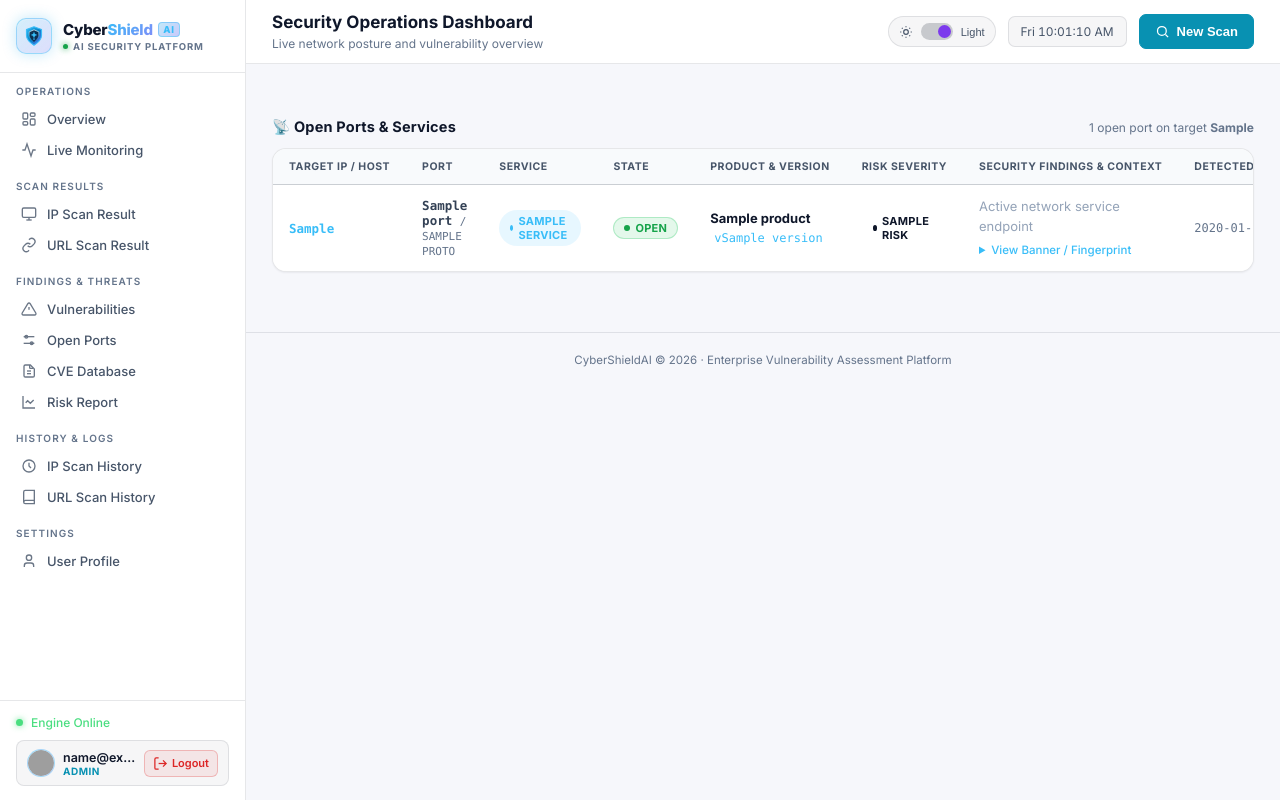
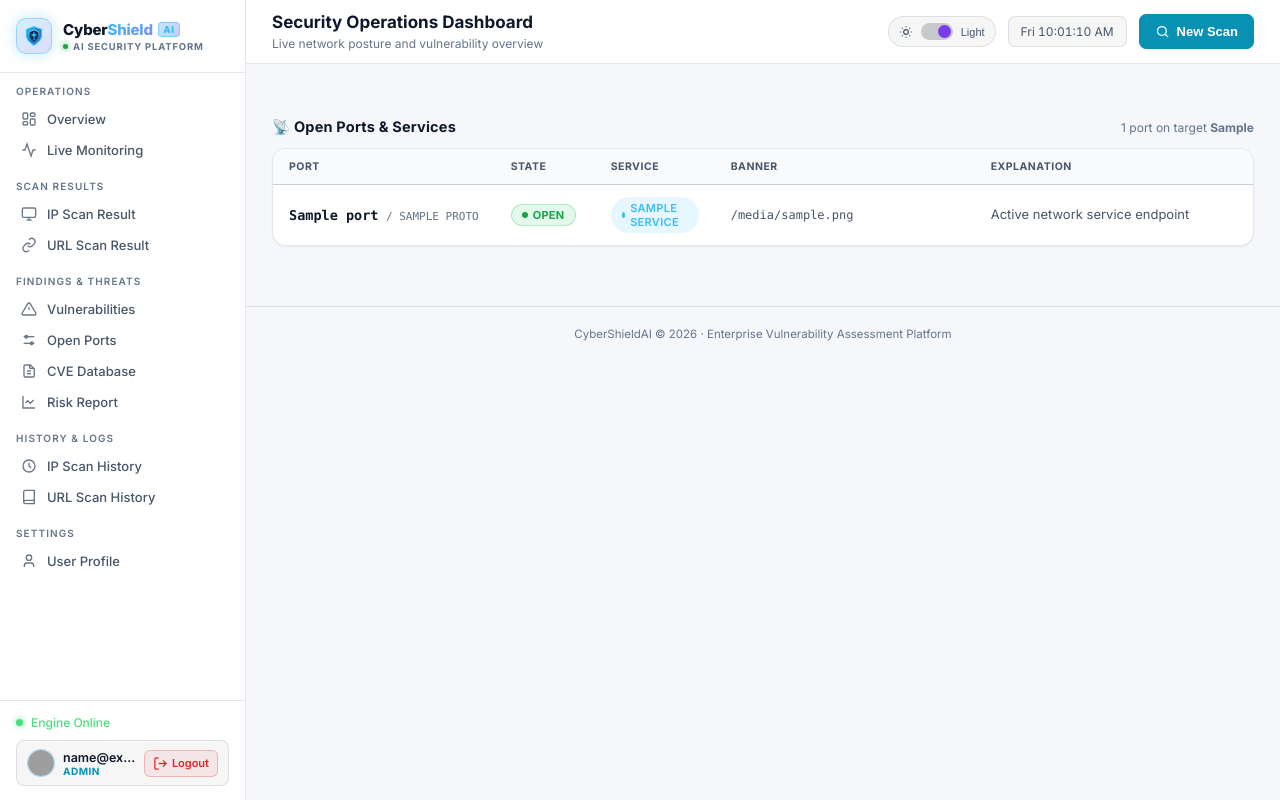
Before and after one commit to shubhvaghani2108/CyberShieldAI, a Flask app: template dashboard/templates/ports.html in a window 1280 px wide. Run offline with Flask 3, Linux system fonts and the light colour scheme; the visitor is signed in with stand-in values (Sample User, id 1); the template is opened without the code that fills it: most values are stand-ins (such as "Sample title", 1, 10 or a date in 2020); some libraries are stand-ins or nearby versions; grey boxes are pictures that could not be loaded.

Commit message:
Simplify Ports page to 5 clean columns: Port, State, Service, Banner, Explanation

```diff
--- a/dashboard/templates/ports.html
+++ b/dashboard/templates/ports.html
@@ -4,7 +4,7 @@
 {% block content %}
 <div class="panel-heading">
     <h2>📡 Open Ports &amp; Services</h2>
-    <span class="sub">{{ rows|length }} open port{{ 's' if rows|length != 1 else '' }} on target <strong>{{ latest_ip or "latest scan" }}</strong></span>
+    <span class="sub">{{ rows|length }} port{{ 's' if rows|length != 1 else '' }} on target <strong>{{ latest_ip or "latest scan target" }}</strong></span>
 </div>
 
 {% if rows %}
@@ -12,85 +12,65 @@
     <table>
         <thead>
             <tr>
-                <th>Target IP / Host</th>
-                <th>Port</th>
-                <th>Service</th>
-                <th>State</th>
-                <th>Product &amp; Version</th>
-                <th>Risk Severity</th>
-                <th>Security Findings &amp; Context</th>
-                <th>Detected At</th>
+                <th style="width: 110px;">Port</th>
+                <th style="width: 100px;">State</th>
+                <th style="width: 120px;">Service</th>
+                <th style="width: 260px;">Banner</th>
+                <th>Explanation</th>
             </tr>
         </thead>
         <tbody>
         {% for row in rows %}
-        {% set ip_val = row['ip'] if row['ip'] is defined else (row[0] if row|length > 0 else (latest_ip or '—')) %}
         {% set port_val = row['port'] if row['port'] is defined else row[1] %}
         {% set proto_val = row['proto'] if row['proto'] is defined else 'TCP' %}
         {% set state_val = row['state'] if row['state'] is defined else (row[2] if row|length > 2 else 'open') %}
         {% set service_val = row['service'] if row['service'] is defined else (row[3] if row|length > 3 else 'unknown') %}
-        {% set product_val = row['product'] if row['product'] is defined else 'Not detected' %}
-        {% set version_val = row['version'] if row['version'] is defined else 'Not detected' %}
         {% set banner_val = row['banner'] if row['banner'] is defined else (row[4] if row|length > 4 else 'Not detected') %}
-        {% set risk_val = row['risk'] if row['risk'] is defined else 'Low' %}
-        {% set vuln_val = row['vuln_mapping'] if row['vuln_mapping'] is defined else 'None detected' %}
+        {% set product_val = row['product'] if row['product'] is defined else '' %}
+        {% set version_val = row['version'] if row['version'] is defined else '' %}
         {% set meaning_val = meanings[loop.index0] if (meanings and loop.index0 < meanings|length) else "Active network service endpoint" %}
-        {% set time_val = row['scan_time'] if row['scan_time'] is defined else '—' %}
+
+        {# Determine clean banner text #}
+        {% set display_banner = banner_val if (banner_val and banner_val != 'No banner' and banner_val != 'Not detected') else (product_val ~ (' ' ~ version_val if version_val else '') if product_val and product_val != 'Not detected' else 'Not detected') %}
+
         <tr>
-            <td class="mono">
-                <span style="color: #38bdf8; font-weight: 600;">
-                    {{ ip_val or latest_ip or "—" }}
-                </span>
+            <!-- Port -->
+            <td class="mono" style="white-space: nowrap; vertical-align: middle;">
+                <strong style="color: var(--text-0); font-size: 13.5px;">{{ port_val }}</strong>
+                <span style="font-size: 11px; color: var(--text-2); font-weight: 500;">/ {{ proto_val|upper }}</span>
             </td>
-            <td class="mono">
-                <strong>{{ port_val }}</strong>
-                <span style="font-size: 11px; color: #64748b; font-weight: 500;">/ {{ proto_val|upper }}</span>
-            </td>
-            <td>
-                <span class="badge" style="background: rgba(56, 189, 248, 0.12); color: #38bdf8;">
-                    {{ (service_val or 'unknown')|upper }}
-                </span>
-            </td>
-            <td>
+
+            <!-- State -->
+            <td style="vertical-align: middle;">
                 {% if (state_val or 'open')|lower == 'open' %}
                     <span class="badge badge-ok">Open</span>
                 {% else %}
                     <span class="badge badge-dead">{{ state_val|capitalize }}</span>
                 {% endif %}
             </td>
-            <td style="max-width: 220px; line-height: 1.5; font-size: 13px;">
-                {% if product_val and product_val != 'Not detected' %}
-                    <strong style="color: var(--text-0);">{{ product_val }}</strong>
-                    {% if version_val and version_val != 'Not detected' %}
-                        <span class="mono" style="font-size: 12px; color: #38bdf8; margin-left: 4px;">v{{ version_val }}</span>
-                    {% endif %}
-                {% elif version_val and version_val != 'Not detected' %}
-                    <span class="mono" style="font-size: 12px; color: #38bdf8;">{{ version_val }}</span>
+
+            <!-- Service -->
+            <td style="vertical-align: middle;">
+                <span class="badge" style="background: rgba(56, 189, 248, 0.12); color: #38bdf8; font-weight: 600;">
+                    {{ (service_val or 'unknown')|upper }}
+                </span>
+            </td>
+
+            <!-- Banner -->
+            <td class="mono" style="font-size: 12px; color: var(--text-1); vertical-align: middle; max-width: 260px;">
+                {% if display_banner and display_banner != 'Not detected' %}
+                    <span title="{{ display_banner }}" style="display: -webkit-box; -webkit-line-clamp: 2; -webkit-box-orient: vertical; overflow: hidden; word-break: break-all; line-height: 1.4;">
+                        {{ display_banner }}
+                    </span>
                 {% else %}
-                    <span style="color: #94a3b8;">Not detected</span>
+                    <span style="color: var(--text-2); font-family: inherit; font-size: 12.5px;">Not detected</span>
                 {% endif %}
             </td>
-            <td>
-                {% set lvl = (risk_val or 'low')|lower %}
-                <span class="badge badge-{{ lvl }}">{{ risk_val|capitalize }}</span>
+
+            <!-- Banner Explanation -->
+            <td style="font-size: 13px; line-height: 1.5; color: var(--text-1); vertical-align: middle;">
+                {{ meaning_val }}
             </td>
-            <td style="max-width: 340px; line-height: 1.5; font-size: 13px;">
-                {% if vuln_val and vuln_val != 'None detected' %}
-                    <div style="color: #f87171; font-weight: 500; margin-bottom: 3px;">
-                        {{ vuln_val }}
-                    </div>
-                {% endif %}
-                <div style="color: #94a3b8;">
-                    {{ meaning_val }}
-                </div>
-                {% if banner_val and banner_val != 'Not detected' and banner_val != 'No banner' %}
-                    <details style="margin-top: 6px; font-size: 11.5px;">
-                        <summary style="cursor: pointer; color: #38bdf8; font-weight: 500; outline: none;">View Banner / Fingerprint</summary>
-                        <pre class="mono" style="margin: 4px 0 0 0; padding: 6px 8px; background: rgba(15, 23, 42, 0.6); border: 1px solid var(--border); border-radius: 4px; font-size: 11px; line-height: 1.4; color: #94a3b8; max-height: 80px; overflow-y: auto; white-space: pre-wrap; word-break: break-all;">{{ banner_val }}</pre>
-                    </details>
-                {% endif %}
-            </td>
-            <td class="mono" style="font-size: 12px; color: #64748b; white-space: nowrap;">{{ time_val }}</td>
         </tr>
         {% endfor %}
         </tbody>
```
